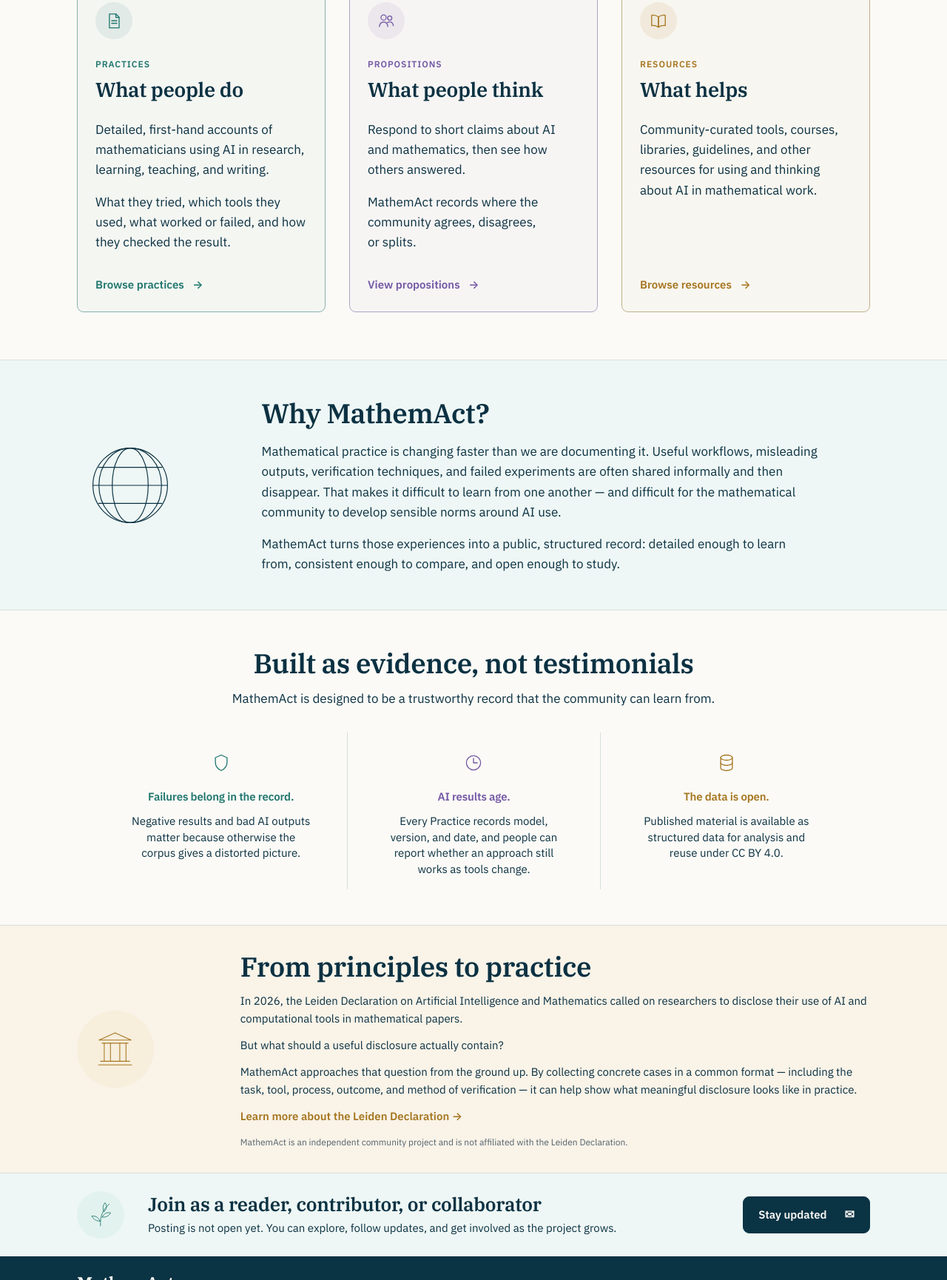
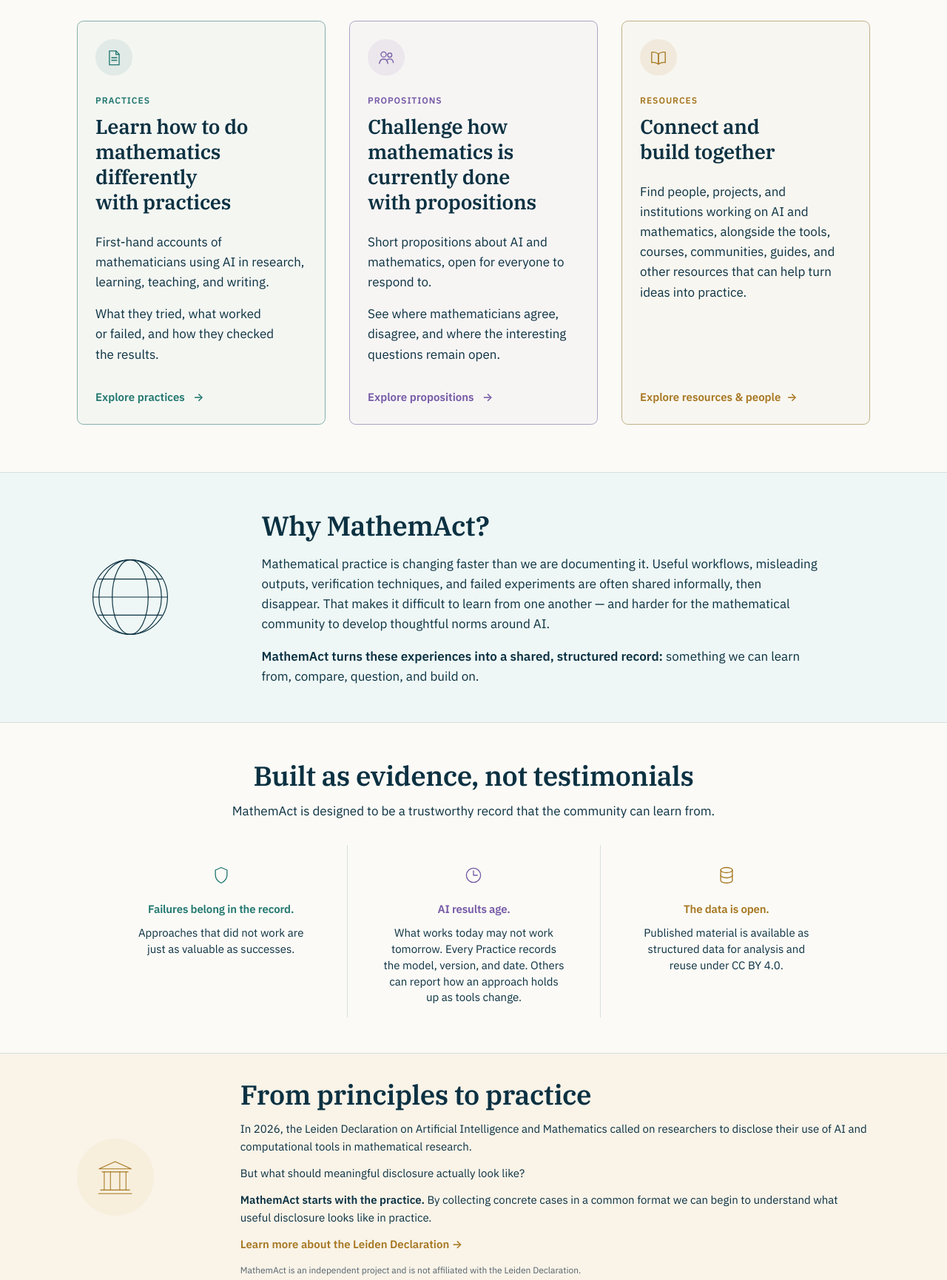
Before and after one commit to EmmaZanoli/MathemAct, an Astro site: page / in a window 1280 px wide. Shown: the part 776-2506 px from the top of the page at 74% size. Built offline with nearby package versions, Linux system fonts and the light colour scheme; Astro itself is replaced by a stand-in of ours.

Commit message:
update landing page copy

```diff
--- a/src/pages/index.astro
+++ b/src/pages/index.astro
@@ -6,7 +6,7 @@ import { LEIDEN, LICENCE, SITE } from '../lib/site';
 
 <Base
   title={SITE.name}
-  description="A public record of how AI is actually being used in mathematics."
+  description="Mathematics is something we do. MathemAct is a space to rethink how we do it."
   bareTitle
   landing
 >
@@ -17,13 +17,12 @@ import { LEIDEN, LICENCE, SITE } from '../lib/site';
       <div class="shell hero__inner">
         <div class="hero__copy">
           <h1 id="hero-heading">
-            A public record of how AI is actually being used in mathematics.
+            Mathematics is something we do. MathemAct is a space to rethink how we do it.
           </h1>
 
           <p class="hero__lead">
-            MathemAct brings together first-hand accounts of AI-assisted
-            mathematical work, community views on emerging questions, and useful
-            resources for mathematicians.
+            As AI changes the way Mathematics is practiced, MathemAct brings mathematicians together to learn
+            from emerging practices, question how Mathematics is done, and imagine new ways of working together.
           </p>
 
           <p class="hero__lead">
@@ -85,9 +84,8 @@ import { LEIDEN, LICENCE, SITE } from '../lib/site';
         <header class="section-heading">
           <h2 id="explore-heading">What you'll find here</h2>
           <p>
-            MathemAct has three connected parts. Together they show what
-            mathematicians do with AI, what they think about it, and what helps
-            in practice.
+            MathemAct has three connected parts. Together, they explore how Mathematics is changing:
+            <b>how we practice it, how we question it, and how we build it together.</b>
           </p>
         </header>
 
@@ -102,20 +100,18 @@ import { LEIDEN, LICENCE, SITE } from '../lib/site';
             </div>
 
             <p class="card__label">Practices</p>
-            <h3>What people do</h3>
+            <h3>Learn how to do mathematics differently with practices</h3>
 
             <p>
-              Detailed, first-hand accounts of mathematicians using AI in
-              research, learning, teaching, and writing.
+              First-hand accounts of mathematicians using AI in research, learning, teaching, and writing.
             </p>
 
             <p>
-              What they tried, which tools they used, what worked or failed, and
-              how they checked the result.
+              What they tried, what worked or failed, and how they checked the results.
             </p>
 
             <a class="card__link" href={path('/practices/')}>
-              Browse practices <span aria-hidden="true">→</span>
+              Explore practices <span aria-hidden="true">→</span>
             </a>
           </article>
 
@@ -130,19 +126,18 @@ import { LEIDEN, LICENCE, SITE } from '../lib/site';
             </div>
 
             <p class="card__label">Propositions</p>
-            <h3>What people think</h3>
+            <h3>Challenge how mathematics is currently done with propositions</h3>
 
             <p>
-              Respond to short claims about AI and mathematics, then see how
-              others answered.
+              Short propositions about AI and mathematics, open for everyone to respond to.
             </p>
 
             <p>
-              MathemAct records where the community agrees, disagrees, or splits.
+              See where mathematicians agree, disagree, and where the interesting questions remain open.
             </p>
 
             <a class="card__link" href={path('/propositions/')}>
-              View propositions <span aria-hidden="true">→</span>
+              Explore propositions <span aria-hidden="true">→</span>
             </a>
           </article>
 
@@ -155,15 +150,15 @@ import { LEIDEN, LICENCE, SITE } from '../lib/site';
             </div>
 
             <p class="card__label">Resources</p>
-            <h3>What helps</h3>
+            <h3>Connect and build together</h3>
 
             <p>
-              Community-curated tools, courses, libraries, guidelines, and other
-              resources for using and thinking about AI in mathematical work.
+              Find people, projects, and institutions working on AI and mathematics, alongside the tools,
+              courses, communities, guides, and other resources that can help turn ideas into practice.
             </p>
 
             <a class="card__link" href={path('/resources/')}>
-              Browse resources <span aria-hidden="true">→</span>
+              Explore resources & people<span aria-hidden="true">→</span>
             </a>
           </article>
         </div>
@@ -187,17 +182,15 @@ import { LEIDEN, LICENCE, SITE } from '../lib/site';
           <h2 id="why-heading">Why MathemAct?</h2>
 
           <p>
-            Mathematical practice is changing faster than we are documenting it.
-            Useful workflows, misleading outputs, verification techniques, and
-            failed experiments are often shared informally and then disappear.
-            That makes it difficult to learn from one another — and difficult for
-            the mathematical community to develop sensible norms around AI use.
+            Mathematical practice is changing faster than we are documenting it. Useful workflows, misleading outputs,
+            verification techniques, and failed experiments are often shared informally, then disappear. That makes it
+            difficult to learn from one another — and harder for the mathematical community to develop thoughtful norms
+            around AI.
           </p>
 
           <p>
-            MathemAct turns those experiences into a public, structured record:
-            detailed enough to learn from, consistent enough to compare, and open
-            enough to study.
+            <b>MathemAct turns these experiences into a shared, structured record:</b> something we can learn from, compare,
+            question, and build on.
           </p>
         </div>
       </div>
@@ -225,8 +218,7 @@ import { LEIDEN, LICENCE, SITE } from '../lib/site';
 
             <h3>Failures belong in the record.</h3>
             <p>
-              Negative results and bad AI outputs matter because otherwise the
-              corpus gives a distorted picture.
+              Approaches that did not work are just as valuable as successes.
             </p>
           </article>
 
@@ -240,8 +232,8 @@ import { LEIDEN, LICENCE, SITE } from '../lib/site';
 
             <h3>AI results age.</h3>
             <p>
-              Every Practice records model, version, and date, and people can
-              report whether an approach still works as tools change.
+              What works today may not work tomorrow. Every Practice records the model, version, and date.
+              Others can report how an approach holds up as tools change.
             </p>
           </article>
 
@@ -281,18 +273,16 @@ import { LEIDEN, LICENCE, SITE } from '../lib/site';
 
           <p>
             In 2026, the {LEIDEN.name} called on researchers to disclose their use
-            of AI and computational tools in mathematical papers.
+            of AI and computational tools in mathematical research.
           </p>
 
           <p>
-            But what should a useful disclosure actually contain?
+            But what should meaningful disclosure actually look like?
           </p>
 
           <p>
-            MathemAct approaches that question from the ground up. By collecting
-            concrete cases in a common format — including the task, tool,
-            process, outcome, and method of verification — it can help show what
-            meaningful disclosure looks like in practice.
+            <b>MathemAct starts with the practice.</b> By collecting concrete cases in a common format we can begin
+            to understand what useful disclosure looks like in practice.
           </p>
 
           <a class="principles__link" href={LEIDEN.url}>
@@ -301,8 +291,7 @@ import { LEIDEN, LICENCE, SITE } from '../lib/site';
           </a>
 
           <p class="principles__note">
-            MathemAct is an independent community project and is not affiliated
-            with the Leiden Declaration.
+            MathemAct is an independent project and is not affiliated with the Leiden Declaration.
           </p>
         </div>
       </div>
```
